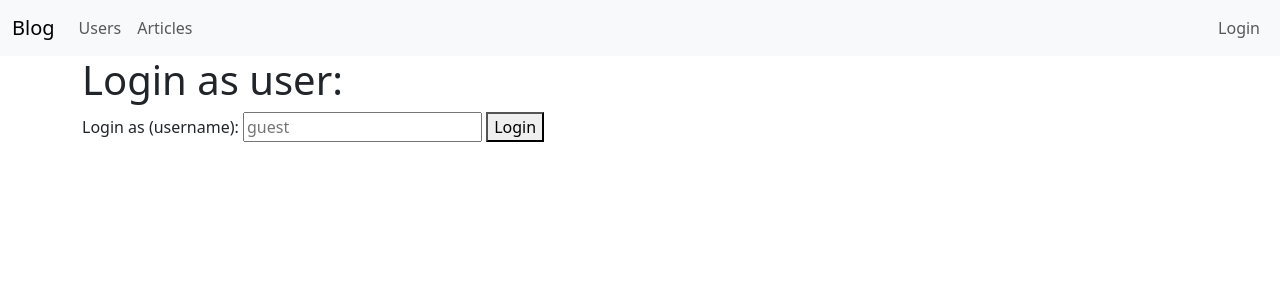
After one commit to Sergiusz2try/GB_Flask, a Flask app: page /login in a window 1280 px wide. The commit adds this page. Shown: the top 300 px of the page. Run offline with Flask 2, Linux system fonts and the light colour scheme; some libraries are stand-ins or nearby versions.

Commit message:
Auth, database

```diff
--- /dev/null
+++ b/blog/models/__init__.py
@@ -0,0 +1,5 @@
+from blog.models.user import User
+
+__all__ = [
+    "User",
+]
--- /dev/null
+++ b/blog/models/database.py
@@ -0,0 +1,7 @@
+from flask_sqlalchemy import SQLAlchemy
+
+db = SQLAlchemy()
+
+__all__ = [
+    "db",
+]
--- /dev/null
+++ b/blog/templates/auth/login.html
@@ -0,0 +1,19 @@
+{% extends "base.html" %}
+
+{% block title %}
+    Login
+{% endblock %}
+
+{% block body %}
+    <h1>Login as user:</h1>
+    {% if error %}
+        <div class="alert alert-danger" role="alert">
+                {{ error }}
+        </div>
+    {% endif %}
+    <form method="post">
+        <lable for="input-username">Login as (username):</lable>
+        <input type="text" name="username" id="input-username" placeholder="guest" required>
+        <button type="submit" name="login">Login</button>
+    </form>
+{% endblock %}
--- a/blog/templates/navbar.html
+++ b/blog/templates/navbar.html
@@ -17,6 +17,14 @@
                            href="{{ url_for(endpoint) }}">{{ lable }}</a>
                     {% endfor %}
                 </div>
+                <div class="navbar-nav ms-auto">
+                    {% if current_user.is_authenticated %}
+                        <a class="nav-link" href="{{ url_for("auth_app.logout") }}">Logout</a>
+                    {% else %}
+                        <a href="{{ url_for("auth_app.login")}}"
+                           class="nav-link {% if request.endpoint == "login" -%}active{%- endif %}">Login</a>
+                    {% endif %}
+                </div>
             </div>
         </div>
     </nav>
--- /dev/null
+++ b/blog/views/auth.py
@@ -0,0 +1,55 @@
+from flask import Blueprint, redirect, url_for, request, render_template
+from flask_login import LoginManager, login_user, login_required, logout_user
+
+from blog.models import User
+
+auth_app = Blueprint("auth_app", __name__, static_folder="../static")
+
+login_manager = LoginManager()
+login_manager.login_view = "auth_app.login"
+
+
+@login_manager.user_loader
+def load_user(pk):
+    return User.query.filter_by(id=pk).one_or_none()
+
+
+@login_manager.unauthorized_handler
+def unauthorized():
+    return redirect(url_for("auth_app.login"))
+
+
+@auth_app.route("/login", methods=["GET", "POST"], endpoint="login")
+def login():
+    if request.method == "GET":
+        return render_template("auth/login.html")
+
+    username = request.form.get("username")
+    if not username:
+        return render_template("auth/login.html", error="Username not passed")
+
+    user = User.query.filter_by(username=username).one_or_none()
+    if user is None:
+        return render_template("auth/login.html", error="User not found")
+
+    login_user(user, remember=True)
+    return redirect(url_for("users.list"))
+
+
+@auth_app.route("/logout", endpoint="logout")
+@login_required
+def logout():
+    logout_user()
+    return redirect(url_for("auth_app.login"))
+
+
+@auth_app.route("/secret")
+@login_required
+def secret_view():
+    return "Super secret data!"
+
+
+__all__ = [
+    "login_manager",
+    "auth_app",
+]
--- a/wsgi.py
+++ b/wsgi.py
@@ -1,9 +1,31 @@
 from blog.app import create_app
+from blog.models import User
+from blog.models.database import db
 
 app = create_app()
+
+
+@app.cli.command("init-db")
+def init_db():
+    """Initialize the database."""
+    db.create_all()
+    print("Done!")
+
+
+@app.cli.command("create-user")
+def create_user():
+    """Create a new user."""
+    username = input("Username: ")
+    email = input("Email: ")
+
+    user = User(username=username, email=email)
+
+    db.session.add(user)
+    db.session.commit()
+
 
 if __name__ == '__main__':
     app.run(
         debug=True,
-        host='0.0.0.0',
+        host='127.0.0.1',
     )
```
Also changed, not shown: blog/app.py (+10 -0 lines), blog/models/user.py (added, +14 -0 lines), blog/templates/users/details.html (+6 -2 lines), blog/templates/users/users.html (+6 -1 lines), blog/users/views.py (+4 -12 lines).
